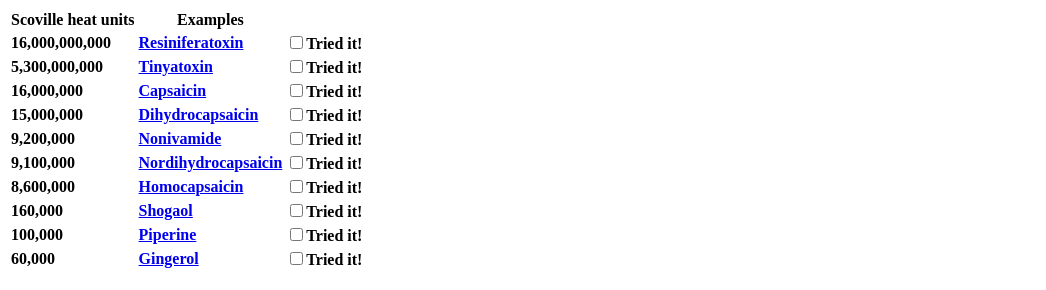
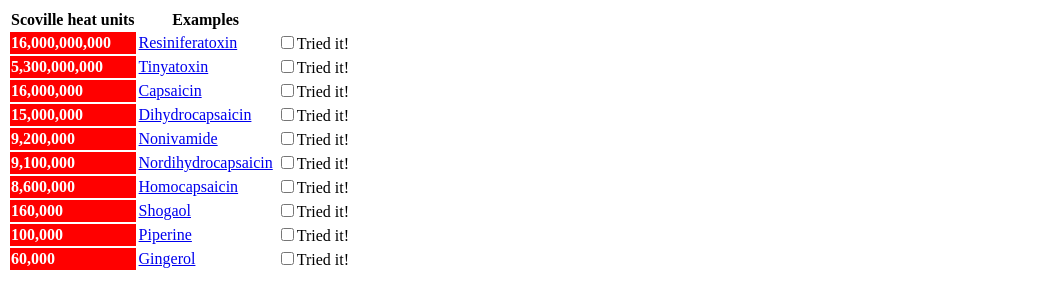
Before and after one commit to idirizzo/epam, a plain HTML site: page index.html in a window 1280 px wide. Shown: the top 290 px of the page, without its empty margins (0-1046 px from the left). Drawn offline with Linux system fonts and the light colour scheme.

Commit message:
second
tr td:nth-of-type(1) {
width: auto;
margin:0 auto;
font-weight: bolder;
background-color:red;
color: white;
}

```diff
--- a/index.html
+++ b/index.html
@@ -3,10 +3,14 @@
  <head>
    <title>Red Hot Chili Peppers</title>
    <style>
-       tr td {
+       tr td:nth-of-type(1) {
            width: auto;
            margin:0 auto;
            font-weight: bolder;
+           background-color:red;
+           color: white;
+
+
        }
 
    </style>
```
